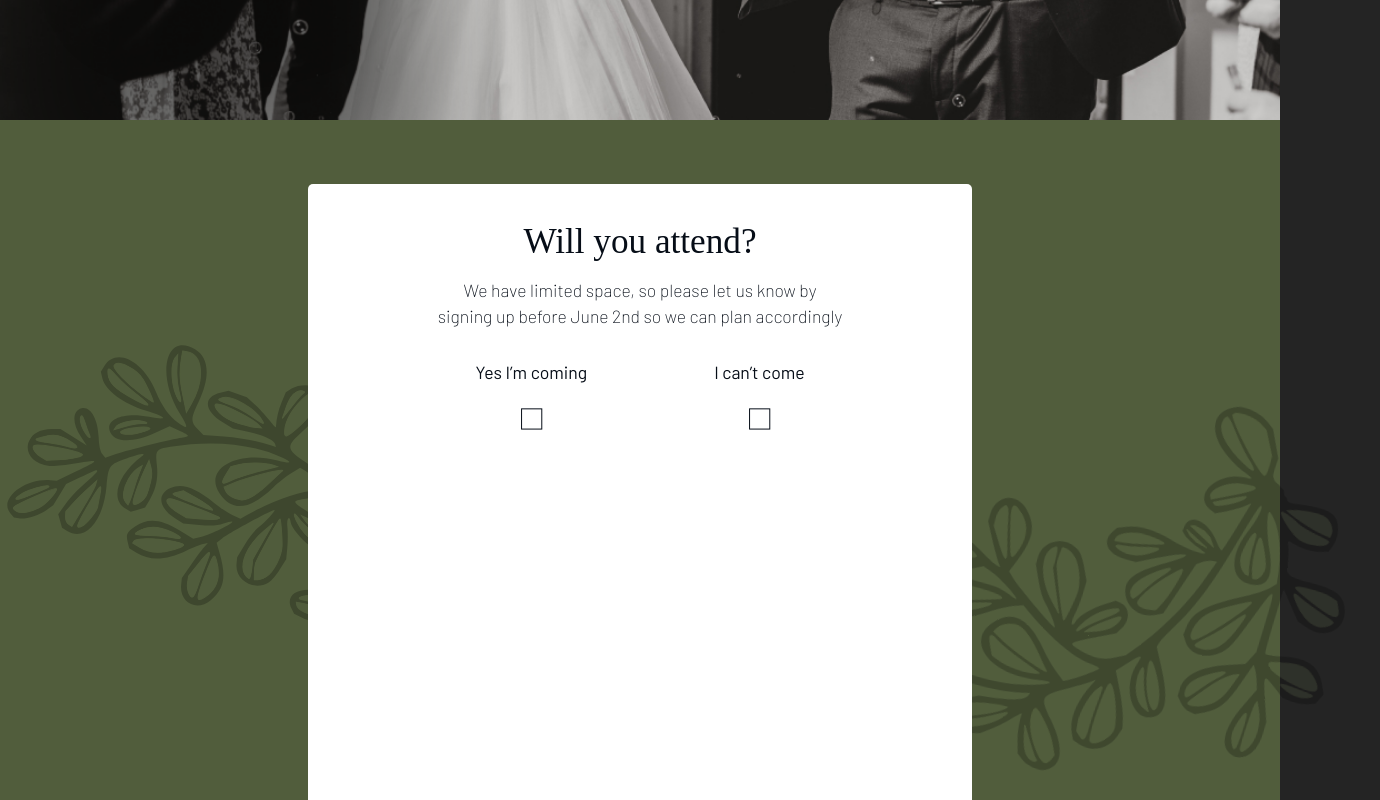
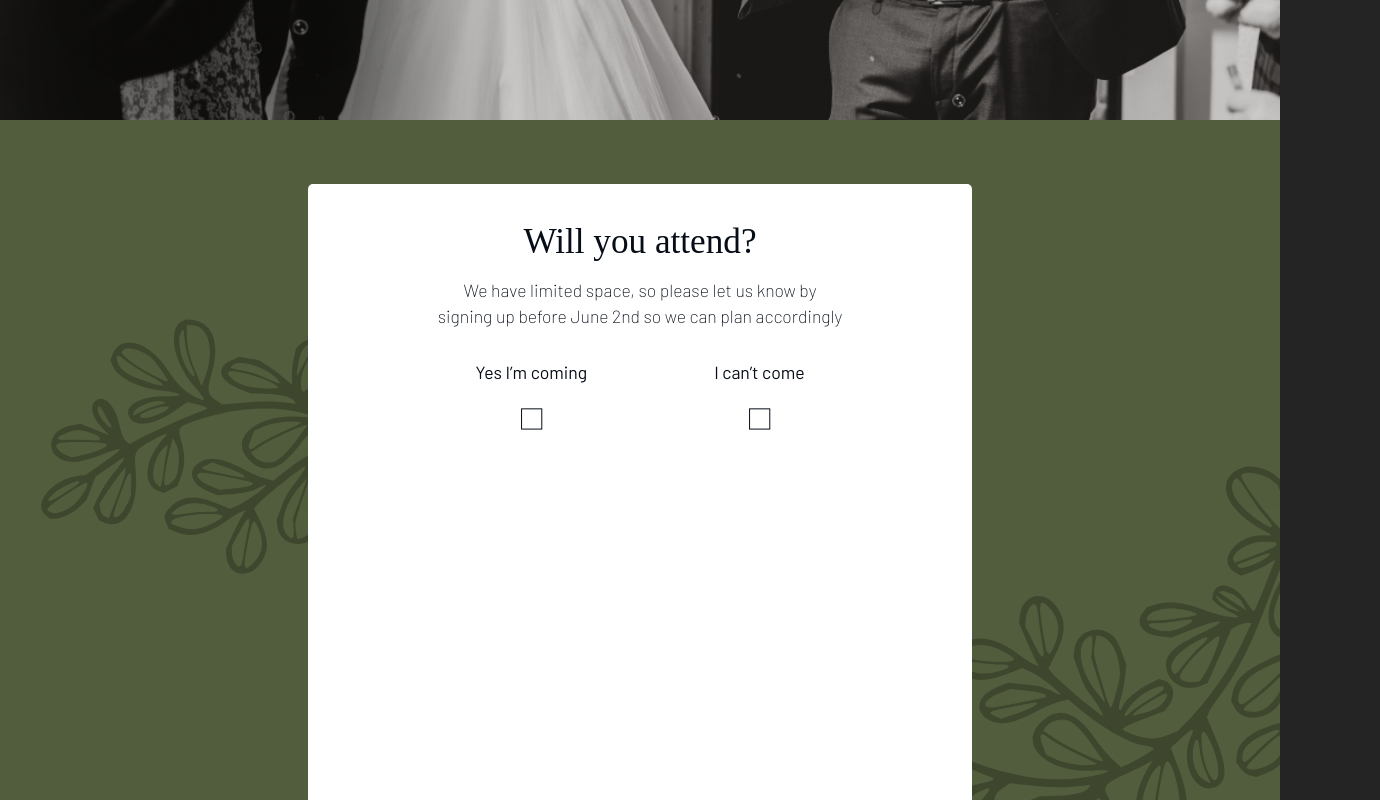
Before and after one commit to rayosdev/wedding, a React (Vite) app: page / in a window 1280 px wide. Shown: the part 640-1440 px from the top of the page, 1380 px wide, since content can reach past the window. Built offline with nearby package versions, Linux system fonts and the light colour scheme; a web font is replaced by a local one.

Commit message:
overflow fix

```diff
--- a/src/components/Attend.scss
+++ b/src/components/Attend.scss
@@ -2,4 +2,6 @@
     width: 100%;
     min-height: 800px;
     background: var(--deep-green);
+    overflow-x: hidden;
+    padding-bottom: 4rem;
 }
--- a/src/components/Attend/AttendForm.scss
+++ b/src/components/Attend/AttendForm.scss
@@ -67,7 +67,7 @@
         &--right,
         &--left {
             position: absolute;
-            rotate: 10deg;
+            // rotate: 10deg;
             z-index: 0;
             display: inline;
             transform: translateX(50%) translateY(50%);
@@ -76,7 +76,8 @@
 
 
         &--right {
-            right: 10%;
+            left: 40%;
+            top: 15%;
         }
         &--left {
             left: -25%;
```
